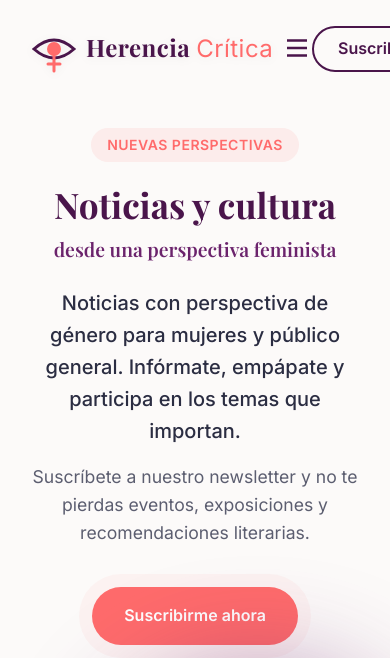
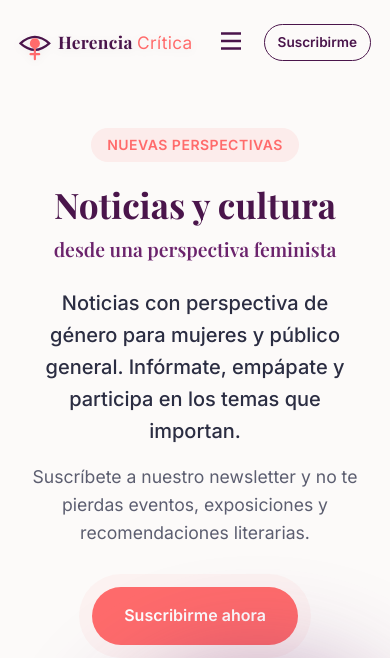
Before and after one commit to yetna55-ctrl/herenciacultural, a plain HTML site: page index.html in a window 390 px wide. Shown: the top 658 px of the page. Drawn offline with nearby package versions, Linux system fonts and the light colour scheme; a web font is replaced by a local one.

Commit message:
Rediseño estético y responsivo para nav-cta en móviles

```diff
--- a/styles.css
+++ b/styles.css
@@ -1530,6 +1530,22 @@
         display: block !important;
     }
 
+    .logo svg {
+        width: 180px;
+        height: auto;
+    }
+
+    .nav-cta {
+        padding: 0.4rem 0.8rem;
+        font-size: 0.85rem;
+        border-width: 1px;
+    }
+
+    .nav-container {
+        padding: 0 1.2rem;
+        gap: 0.5rem;
+    }
+
     .nav-links {
         display: none;
         flex-direction: column;
```
